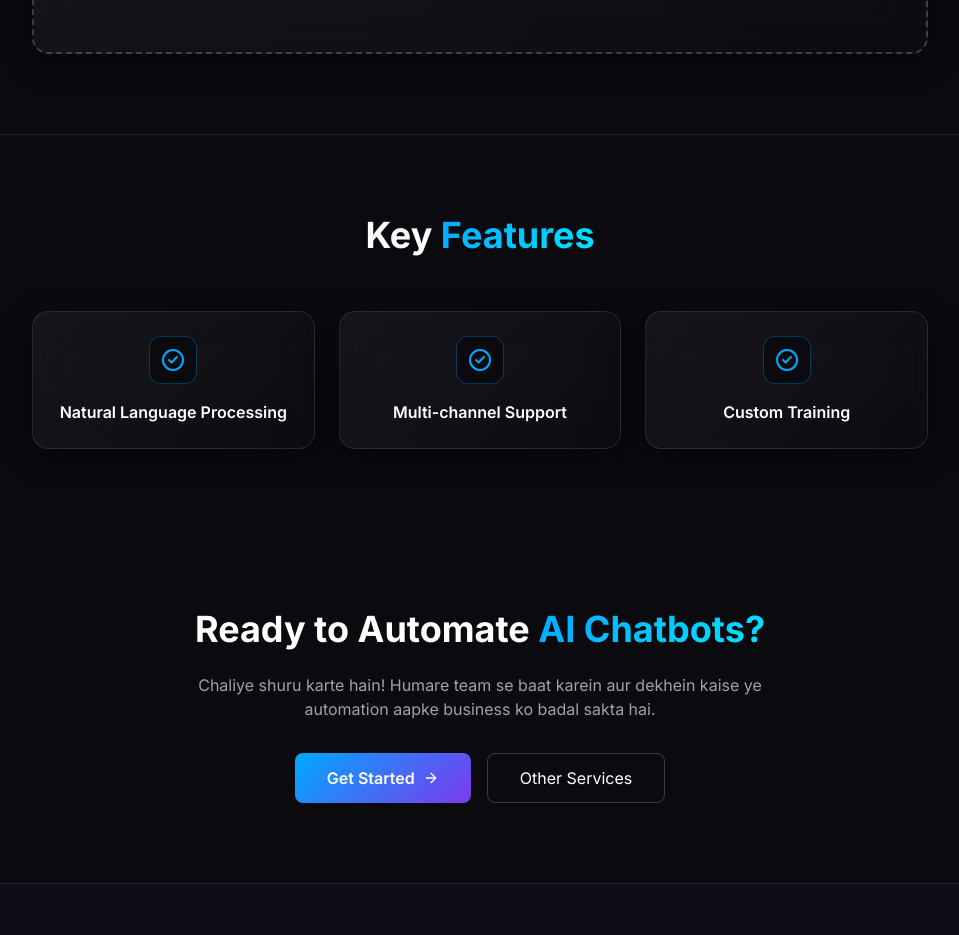
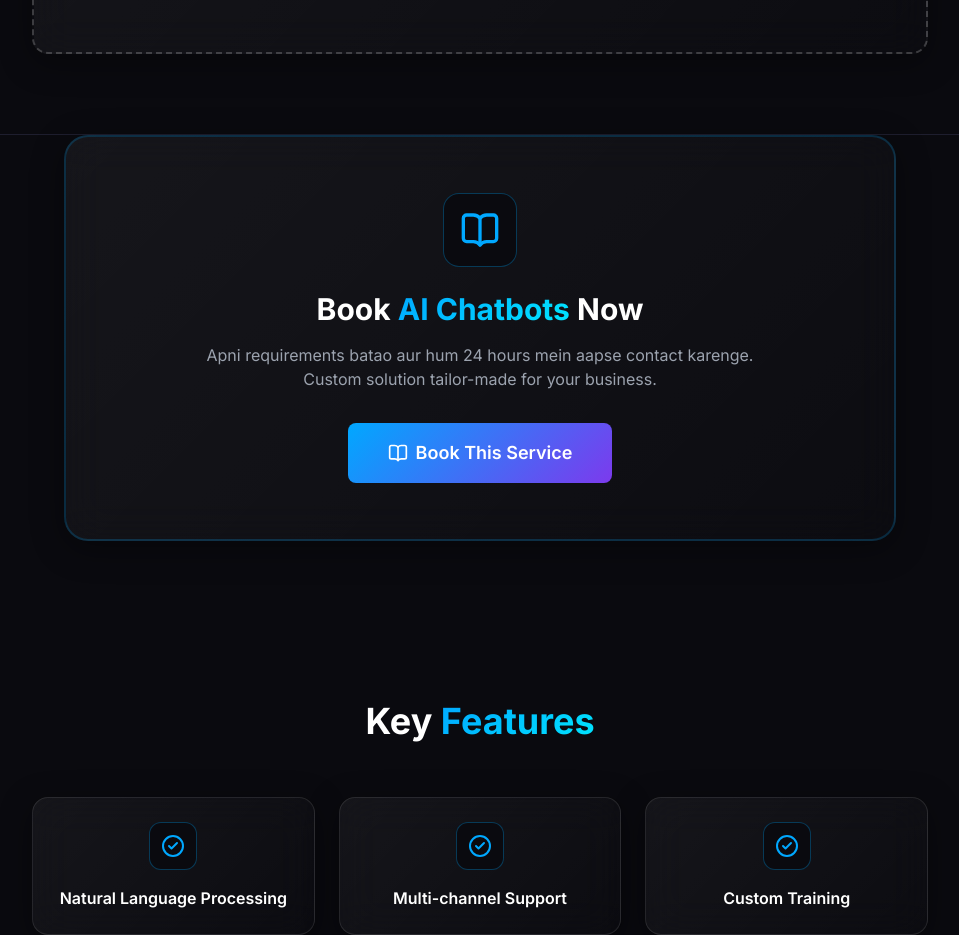
Before and after one commit to ramkeshkumarpc-eng/nexgen-ai-website, a React (Vite) app: page /#/service/ai-chatbots in a window 1280 px wide. Shown: the part 1740-2675 px from the top of the page, without its empty margins (160-1119 px from the left). Built offline with nearby package versions, Linux system fonts and the light colour scheme.

Commit message:
feat: add Book This Service button per service + video link
- Added 'Book This Service' section between video and features with pre-selected service link
- Book button opens Contact page with service auto-selected
- Google Drive play button for appointment booking demo video

```diff
--- a/src/pages/ServiceDetail.jsx
+++ b/src/pages/ServiceDetail.jsx
@@ -6,6 +6,7 @@ import {
   ArrowRight,
   CheckCircle2,
   XCircle,
+  BookOpen,
   Play,
   Send,
   Sparkles,
@@ -458,6 +459,29 @@ function ServiceDetail() {
             </div>
           </section>
 
+          {/* Book This Service */}
+          <section className="pb-20">
+            <div className="max-w-4xl mx-auto px-4 sm:px-6 lg:px-8">
+              <motion.div variants={itemVariants} className="glass-card rounded-3xl p-10 sm:p-14 text-center border-2 border-neon-blue/20 hover:border-neon-blue/40 transition-all">
+                <div className={`inline-flex p-4 rounded-2xl bg-dark-bg border ${service.color} mb-6`}>
+                  <BookOpen className={`w-10 h-10 ${service.iconColor}`} />
+                </div>
+                <h2 className="text-2xl sm:text-3xl font-bold mb-4">
+                  Book <span className="gradient-text">{service.title}</span> Now
+                </h2>
+                <p className="text-gray-400 max-w-xl mx-auto mb-8">
+                  Apni requirements batao aur hum 24 hours mein aapse contact karenge. Custom solution tailor-made for your business.
+                </p>
+                <Link
+                  to={`/contact?service=${service.id}`}
+                  className="btn-primary inline-flex items-center gap-2 text-lg px-10 py-4"
+                >
+                  <BookOpen className="w-5 h-5" /> Book This Service
+                </Link>
+              </motion.div>
+            </div>
+          </section>
+
           {/* Features */}
           <section className="py-20">
             <div className="max-w-7xl mx-auto px-4 sm:px-6 lg:px-8">
```
